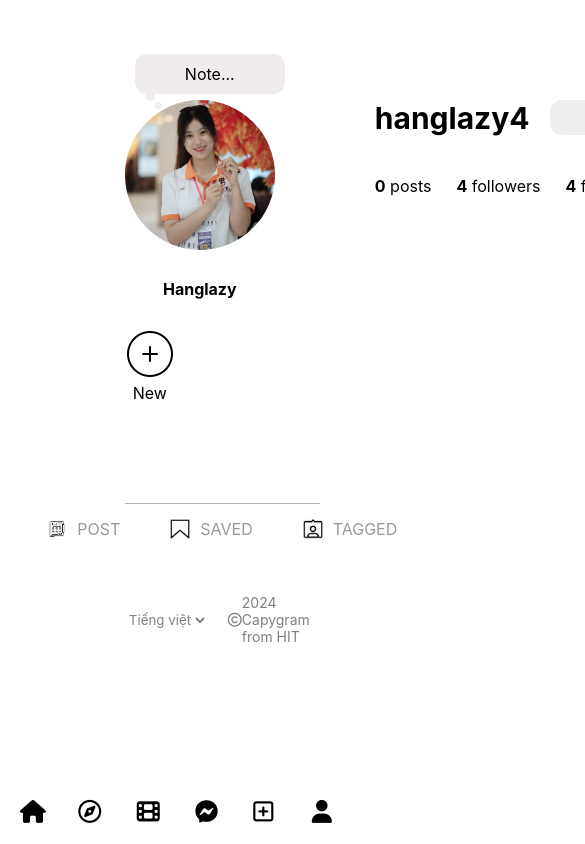
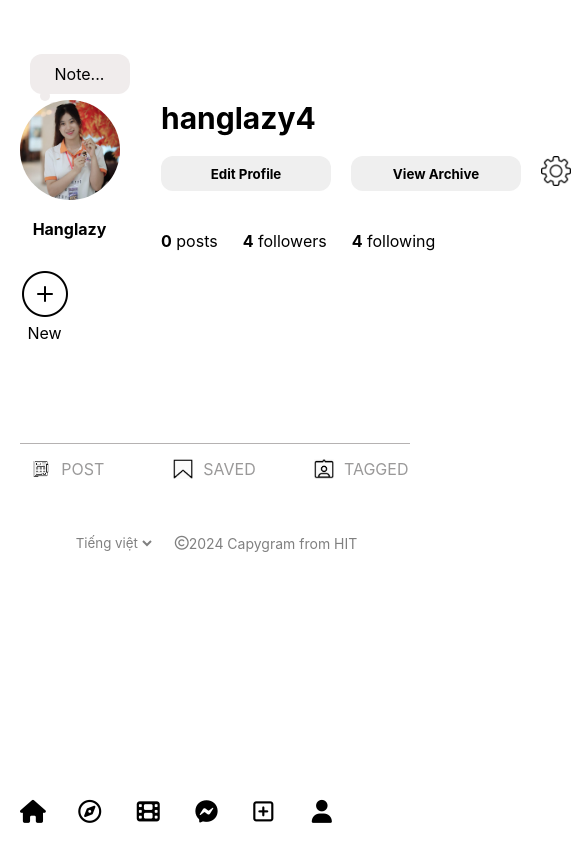
Before and after one commit to parallelism623/capygram-fe, a React (Vite) app: page /profile in a window 390 px wide. Shown: the top 844 px of the page, 585 px wide, since content can reach past the window. Built offline with nearby package versions, Linux system fonts and the light colour scheme.

Commit message:
🐛 responsive profile

```diff
--- a/src/components/Menu/Menu.scss
+++ b/src/components/Menu/Menu.scss
@@ -1,7 +1,7 @@
 .menu {
     position: fixed;
     width: 16%;
-    height: 100vh;
+    min-height: 100vh;
     display: flex;
     justify-content: center;
     border-right: 1px solid rgb(181, 178, 178);
@@ -22,6 +22,7 @@
         .menu-container-content {
             height: 80%;
             width: 100%;
+
 
             ul {
                 width: 100%;
@@ -104,6 +105,7 @@
         bottom: 0;
         width: 100%;
         height: auto;
+        background-color: white;
 
       .menu-container-content {
         ul {
--- a/src/pages/profile/EditProfile.scss
+++ b/src/pages/profile/EditProfile.scss
@@ -1,6 +1,7 @@
 .body-edit-profile{
   margin-left: 32%;
   width: 50%;
+  min-height: 100vh;
 
   .edit-profile{
     width: 100%;
@@ -19,6 +20,7 @@
       padding: 30px;
       margin-top: 50px;
       border-radius: 12px;
+      position: relative;
 
       img{
         width: 70px;
@@ -31,13 +33,14 @@
       }
 
       .edit-avata{
-        margin-left: 60%;
         width: 150px;
         height: 40px;
         background-color: rgb(72, 136, 247);
         color: white;
         border: none;
         border-radius: 12px;
+        position: absolute;
+        margin-left: 70%;
 
         &:hover{
           background-color: rgb(14, 78, 189);
@@ -162,3 +165,39 @@
   }
 
 }
+@media (max-width: 1024px){
+  .body-edit-profile{
+    margin-left: 15%;
+    width: 70%;
+
+    .edit-profile{
+      .group-profile{
+        .edit-avata{
+          margin-left: 45%;
+        }
+      }
+
+      .btn-submit{
+        margin-left: 70%;
+      }
+    }
+  }
+}
+@media (max-width: 768px){
+  .body-edit-profile{
+    margin-left: 5%;
+    width: 90%;
+
+    .edit-profile{
+      .group-profile{
+        .edit-avata{
+          margin-left: 50%;
+        }
+      }
+
+      .btn-submit{
+        margin-left: 60%;
+      }
+    }
+  }
+}
--- a/src/pages/profile/Profile.jsx
+++ b/src/pages/profile/Profile.jsx
@@ -85,9 +85,11 @@ const Profile = () => {
         <div className='right'>
           <div className='action'>
             <p className='name'><b>hanglazy4</b></p>
-            <button className='btn-action' onClick={handleEditProfile}><b>{t('editProfile')}</b></button>
-            <button className='btn-action' onClick={() => navigate('/archive-profile')}><b>{t('viewArchive')}</b></button>
-            <img src={setting} alt='setting' onClick={() => setShowSetting(true)} />
+            <div className='group-btn'>
+              <button className='btn-action' onClick={handleEditProfile}><b>{t('editProfile')}</b></button>
+              <button className='btn-action ' onClick={() => navigate('/archive-profile')}><b>{t('viewArchive')}</b></button>
+              <img src={setting} alt='setting' onClick={() => setShowSetting(true)} />
+            </div>
           </div>
 
           <div className='data'>
--- a/src/pages/profile/Profile.scss
+++ b/src/pages/profile/Profile.scss
@@ -86,11 +86,15 @@
           height: 30px;
         }
 
-        .btn-action{
-          width: 170px;
-          height: 35px;
-          border: none;
-          border-radius: 12px;
+        .group-btn{
+          display: flex;
+          gap: 20px;
+          .btn-action{
+            width: 170px;
+            height: 35px;
+            border: none;
+            border-radius: 12px;
+          }
         }
       }
 
@@ -154,3 +158,68 @@
     }
   }
 }
+
+@media (max-width: 1024px) {
+  .body-profile{
+    margin-left: 15%;
+    width: 80%;
+
+    .content-top{
+      .group-avata{
+        .avata{
+          img{
+            width: 100px;
+            height: 100px;
+          }
+          .note{
+            max-width: 100px;
+            .content-note{
+              margin-top: -150px;
+              margin-left: 10px;
+            }
+          }
+        }
+        .other-name{
+          margin-top: 80px;
+          width: 100px;
+        }
+      }
+    }
+    .right{
+      display: flex;
+      flex-direction: column;
+
+      .action{
+        display: flex;
+        flex-direction: column;
+
+        .group-btn{
+          .btn-action{
+            width: 100px;
+          }
+        }
+      }
+    }
+  }
+}
+
+@media (max-width: 768px) {
+  .body-profile{
+    width: 100%;
+    margin-left: 5%;
+
+    .right{
+      margin-left: -15%;
+
+      .action{
+
+        .group-btn{
+          .btn-action{
+            width: 100px;
+          }
+        }
+      }
+    }
+  }
+
+}
```
